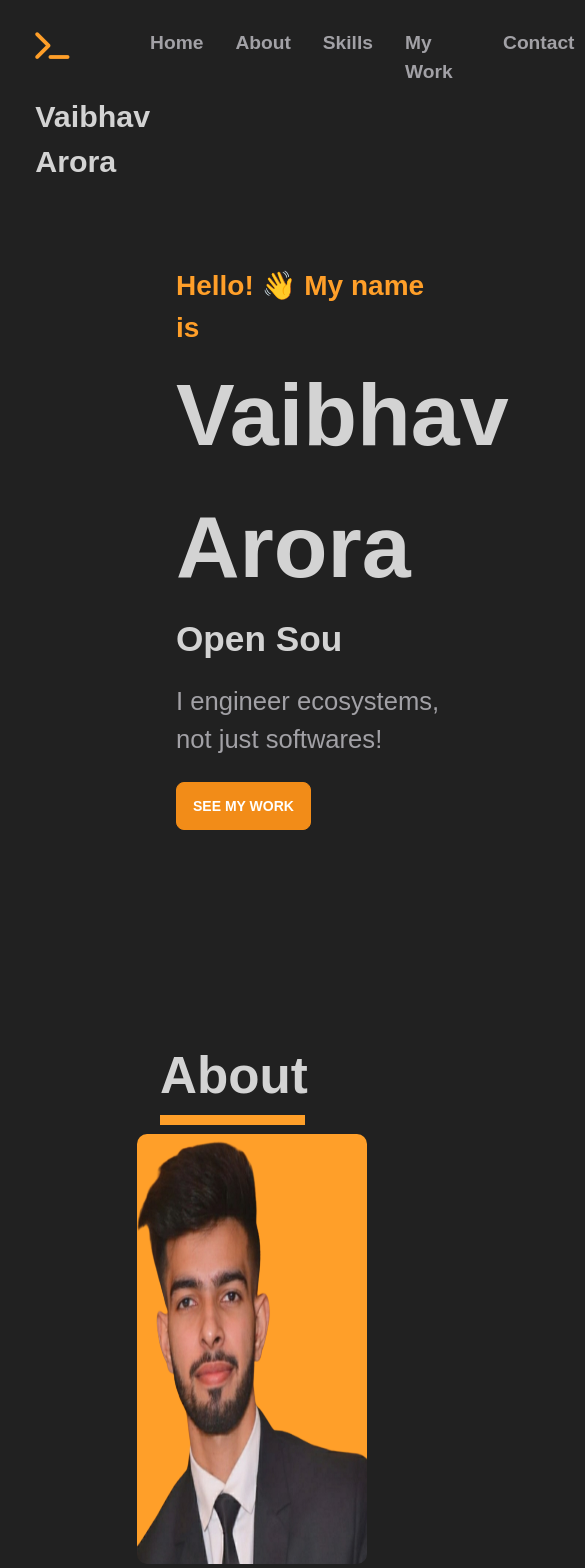
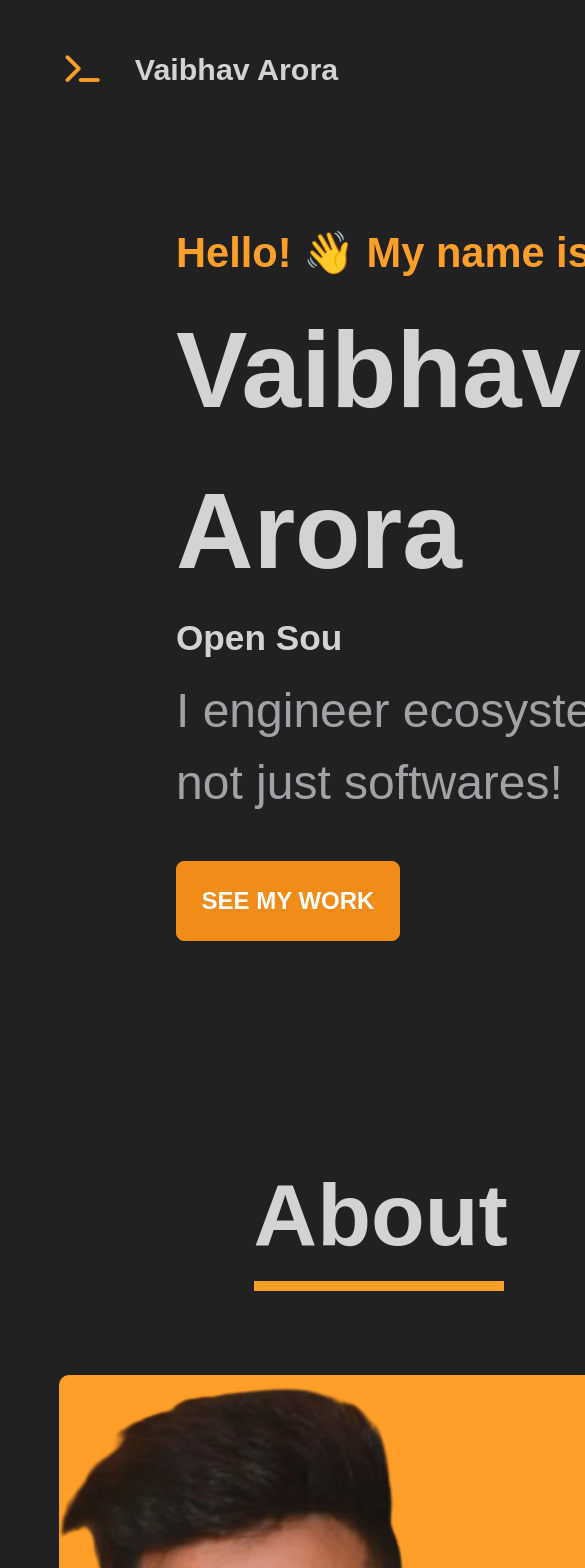
Before and after one commit to VaibhavArora19/MyPortfolio, a React (Create React App) app: page / in a window 390 px wide. Shown: the top 1568 px of the page, 585 px wide, since content can reach past the window. Built offline with nearby package versions, Linux system fonts and the light colour scheme.

Commit message:
Added some responsiveness

```diff
--- a/public/index.html
+++ b/public/index.html
@@ -30,7 +30,7 @@
   </head>
   <body>
     <noscript>You need to enable JavaScript to run this app.</noscript>
-    <div id="root" style = "width:100%;"></div>
+    <div id="root"></div>
     <!--
       This HTML file is a template.
       If you open it directly in the browser, you will see an empty page.
--- /dev/null
+++ b/src/App.css
@@ -0,0 +1,10 @@
+.topDiv{
+    width:fit-content;
+    box-sizing: border-box;
+    margin: 0;
+
+}
+
+.mobileScreen{
+    zoom: 40%;
+}
--- a/src/App.js
+++ b/src/App.js
@@ -1,4 +1,6 @@
 import React, { useEffect, useState } from 'react';
+
+import './App.css';
 
 import Navbar from './components/Navbar';
 import Introduction from './components/Introduction';
@@ -8,11 +10,24 @@ import MyWork from './components/MyWork';
 import Contact from './components/Contact';
 import Footer from './components/Footer';
 import ToTop from './components/ToTop';
+import HamburgerNavbar from './components/UI/HamburgerNavbar';
 
 function App() {
   const [showBtn, setShowBtn] = useState(false);
+  const [classes, setIsClasses] = useState('topDiv');
+  const [isNavbarShowing, setIsNavbarShowing] = useState(false);
+  useEffect(() => {
 
-  useEffect(() => {
+    if(window.screen.width < 450){
+      setIsClasses('topDiv mobileScreen');
+    }
+    window.addEventListener('resize', () => {
+      if(window.screen.width < 450){
+        setIsClasses('topDiv mobileScreen');
+      }else{
+        setIsClasses('topDiv');
+      }
+    });
     window.addEventListener('scroll', () => {
         if (window.scrollY > 330) {
             setShowBtn(true);
@@ -21,9 +36,14 @@ function App() {
         }
     });
 }, []);
+
+  const showNavbarHandler = ()  => {
+    setIsNavbarShowing(!isNavbarShowing);
+  };
   return (
-   <React.Fragment>
-   <Navbar />
+   <div className= {classes}>
+   <Navbar showNavbar = {showNavbarHandler}/>
+   {isNavbarShowing && <HamburgerNavbar/>}
    <Introduction />
     {showBtn && <ToTop />}
    <About />
@@ -31,7 +51,7 @@ function App() {
    <MyWork />
    <Contact />
    <Footer />
-   </React.Fragment>
+   </div>
   );
 }
 
--- a/src/components/About.module.css
+++ b/src/components/About.module.css
@@ -30,3 +30,27 @@
     margin-right: 10%;
     border-radius: 10px;
 }
+
+@media (max-width:500px){
+    .aboutSection{
+        margin-left: 0;
+    }
+    .about{
+        font-size: 5.5rem;
+        margin: 13rem auto 0;
+        width: 250px;
+
+    }
+    .profile{
+       float:none;
+       margin: 11% auto 0;
+       height: 720px;
+       width: 640px;
+    }
+    .aboutMe{
+        font-size: 2.2rem;
+        margin-left: 20%;
+        width:60%;
+        margin-top: 7%;
+    }
+}
--- a/src/components/Introduction.module.css
+++ b/src/components/Introduction.module.css
@@ -32,3 +32,31 @@
     margin-top: 1.5rem;
     color: white;
 }
+
+@media (max-width:500px){
+
+    .introduction{
+    margin-top: 130px;
+}
+
+.heading{
+    font-size: 2.6rem;
+}
+
+.name{
+    margin-top: 1%;
+    font-size: 6.7rem;
+}
+
+.explaination{
+    margin-top: 2%;
+    font-size: 3rem;
+}
+
+.work{
+    margin-top: 8%;
+    width:14rem;
+    height: 5rem;
+    font-size: 1.5rem;
+}
+}
--- a/src/components/Navbar.js
+++ b/src/components/Navbar.js
@@ -1,6 +1,11 @@
+import { useState } from "react";
 import classes from "./Navbar.module.css";
+import Hamburger from "./UI/Hamburger";
 
-const Navbar = () => {
+const Navbar = (props) => {
+  const [isMobileScreen, setIsMobileScreen] = useState(true);
+
+
   return (
     <div className={classes.navbar} id="NavbarId">
       <div>
@@ -11,7 +16,7 @@ const Navbar = () => {
           <span>Vaibhav Arora</span>
         </h1>
       </div>
-      <div>
+      {isMobileScreen ? <Hamburger showOrHideNavbar = {props.showNavbar} /> :<div>
         <div className={classes.options}>
           <div>
             <a href="#NavbarId">Home</a>
@@ -34,7 +39,7 @@ const Navbar = () => {
           </div>
           <div></div>
         </div>
-      </div>
+      </div>}
     </div>
   );
 };
--- a/src/components/Navbar.module.css
+++ b/src/components/Navbar.module.css
@@ -57,3 +57,9 @@
 .button a{
     color: white;
 }
+
+@media (max-width:500px){
+.navbar{
+    margin: 3% 4%;
+}
+}
--- /dev/null
+++ b/src/components/UI/Hamburger.js
@@ -0,0 +1,19 @@
+import classes from './Hamburger.module.css';
+
+const Hamburger = (props) => {
+
+    const showNavbarHandler = () => {
+        props.showOrHideNavbar();
+    }
+    return <div>
+    <div className= {classes.hamburger} onClick = {showNavbarHandler}>
+    <div className="space-y-2">
+    <div className="w-8 h-0.5 bg-white"></div>
+    <div className="w-8 h-0.5 bg-white"></div>
+    <div className="w-8 h-0.5 bg-white"></div>
+    </div>
+    </div>
+    </div>
+};
+
+export default Hamburger;
--- /dev/null
+++ b/src/components/UI/Hamburger.module.css
@@ -0,0 +1,5 @@
+.hamburger{
+    color: white;
+    margin-top: 29px;
+    cursor: pointer;
+}
--- /dev/null
+++ b/src/components/UI/HamburgerNavbar.js
@@ -0,0 +1,24 @@
+import { useState } from 'react';
+import classes from './HamburgerNavbar.module.css';
+
+const HamburgerNavbar = () => {
+
+  return (
+    <div className= {classes.options}>
+      <div>
+        <a href="#AboutId">About</a>
+      </div>
+      <div>
+        <a href="#SkillsId">Skills</a>
+      </div>
+      <div>
+        <a href="#MyWorkId">Work</a>
+      </div>
+      <div>
+        <a href="#ContactId">Contact</a>
+      </div>
+    </div>
+  );
+};
+
+export default HamburgerNavbar;
--- /dev/null
+++ b/src/components/UI/HamburgerNavbar.module.css
@@ -0,0 +1,26 @@
+.options{
+    text-align: center;
+    font-size: 2.2rem;
+    margin-left: 14%;
+    margin-top: 7%;
+    font-family: acumin-pro-wide,sans-serif;
+    font-weight: 600;
+    animation: navAnimation 0.5s ease-in;
+    overflow-y: hidden;
+
+}
+
+.options div{
+    margin-bottom: 2%;
+
+}
+
+
+@keyframes navAnimation {
+    0%{
+        height:20px;
+    }
+    100%{
+        height: 270px;
+    }
+}
```
